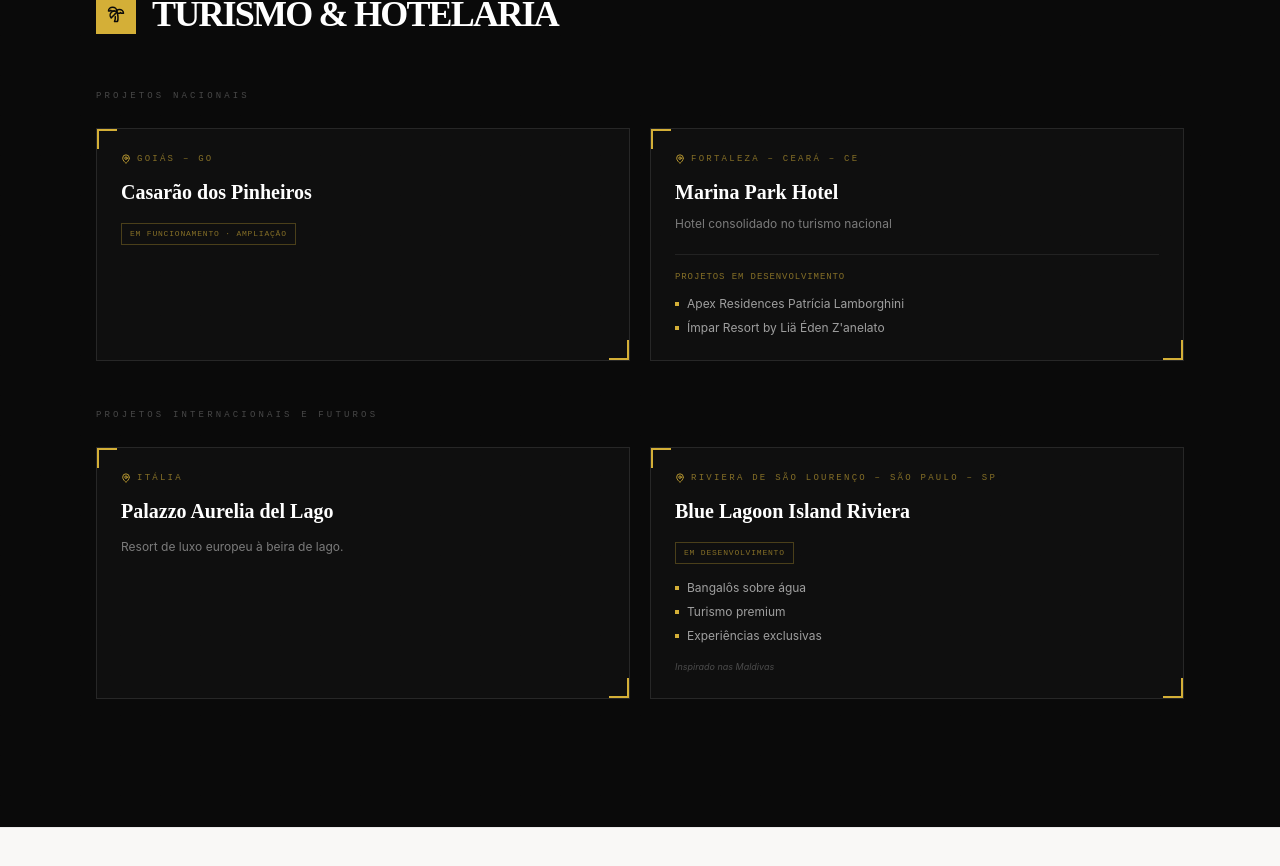
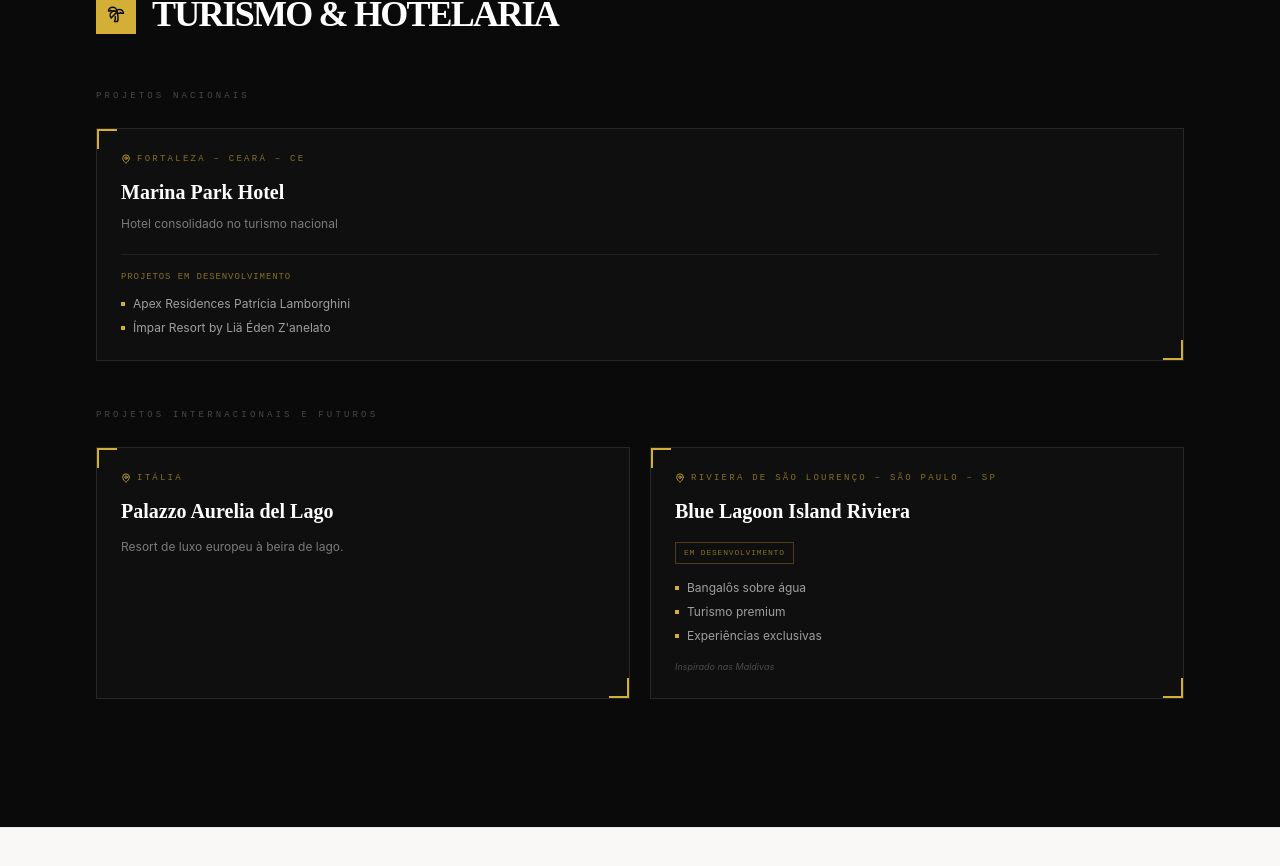
Before and after one commit to joaojvrs/lez-nk, a React (Vite) app: page / in a window 1280 px wide. Shown: the part 10739-11605 px from the top of the page. Built offline with nearby package versions, Linux system fonts and the light colour scheme.

Commit message:
remover casarao pinheiros

```diff
--- a/src/Portfolios.tsx
+++ b/src/Portfolios.tsx
@@ -234,16 +234,7 @@
             <p className="text-[9px] font-mono text-white/25 uppercase tracking-[0.35em] mb-6">
               {p.s02.national}
             </p>
-            <div className="grid grid-cols-1 md:grid-cols-2 gap-5">
             <ProjectCard dark>
-                <LocationBadge text="Goiás – GO" dark />
-                <h4 className="font-serif font-bold text-xl mb-3">Casarão dos Pinheiros</h4>
-                <span className="inline-block text-[8px] font-mono uppercase tracking-widest px-2 py-1 border border-gold/30 text-gold/60">
-                  {p.s02.operating}
-                </span>
-              </ProjectCard>
-
-              <ProjectCard dark delay={0.1}>
               <LocationBadge text="Fortaleza – Ceará – CE" dark />
               <h4 className="font-serif font-bold text-xl mb-2">Marina Park Hotel</h4>
               <p className="text-white/45 text-xs font-sans mb-5 leading-relaxed">
@@ -267,7 +258,6 @@
                 </div>
               </div>
             </ProjectCard>
-            </div>
           </div>
 
           {/* Internacionais */}
```
Lines whose indentation alone changed are shown as unchanged.
